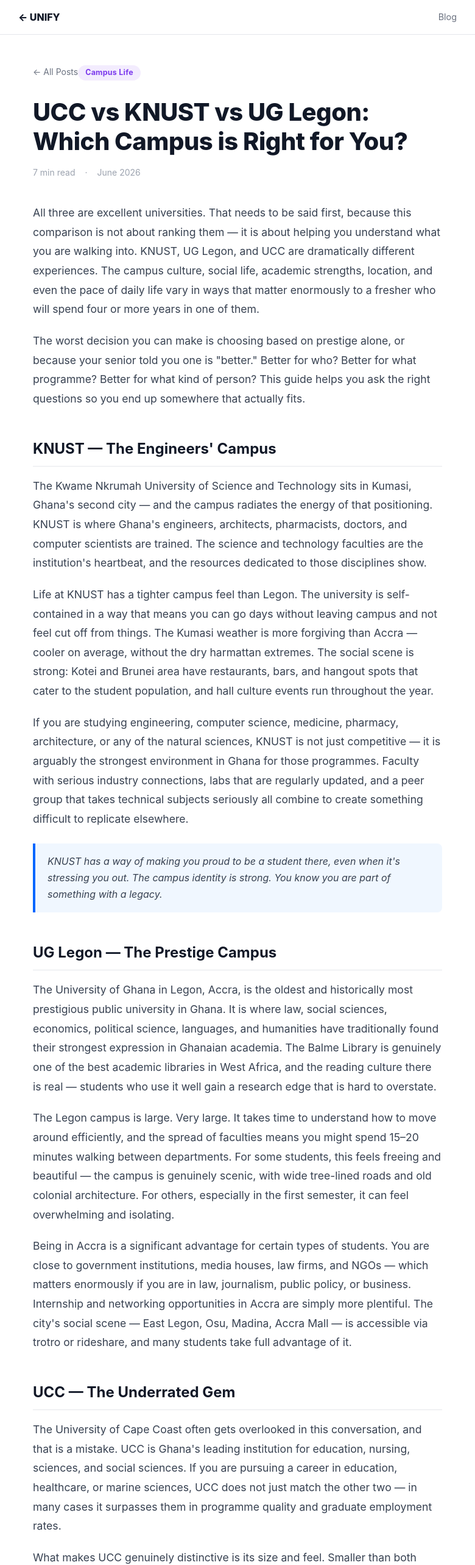
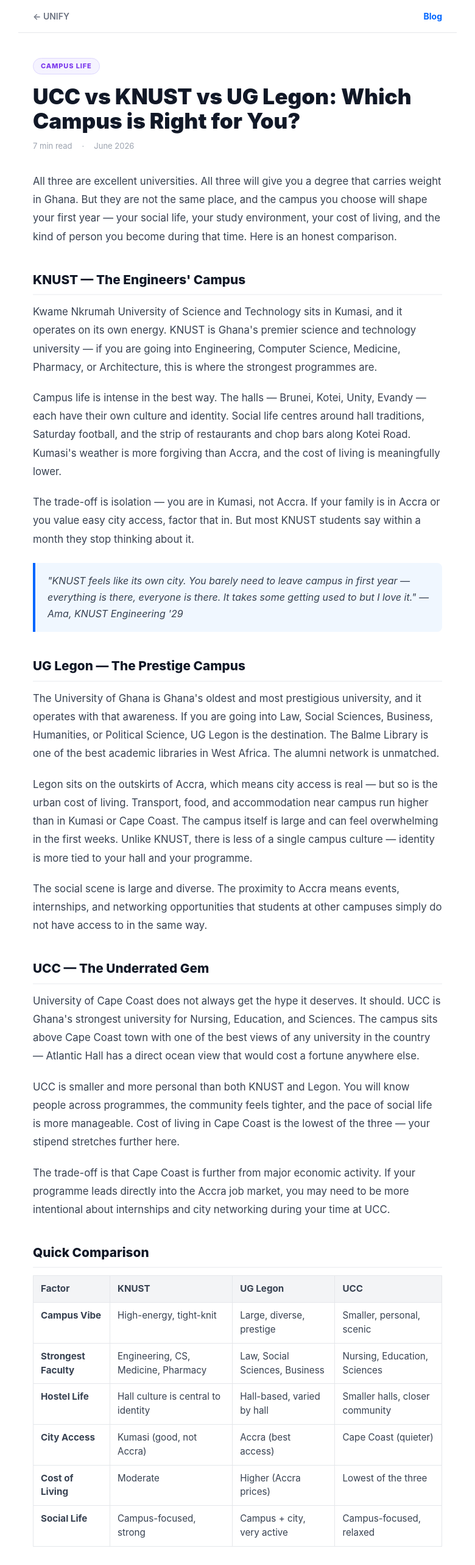
Before and after one commit to chrisxie12/UNIFY, a Next.js app: page /blog/ucc-vs-knust-vs-ug-legon in a window 1280 px wide. Shown: the top 2566 px of the page at 61% size, without its empty margins (250-1030 px from the left). Built offline with nearby package versions, Linux system fonts and the light colour scheme.

Commit message:
Refine UCC vs KNUST vs Legon comparison post
Streamlined to cleaner inline styles, added comparison table with 6 rows,
more concise verdict section matching the style of other blog posts.

https://claude.ai/code/session_01EvBKMcjb5xYfb6yMYn7U6k

```diff
--- a/app/blog/ucc-vs-knust-vs-ug-legon/page.jsx
+++ b/app/blog/ucc-vs-knust-vs-ug-legon/page.jsx
@@ -1,174 +1,105 @@
 export const metadata = {
-  title: 'UCC vs KNUST vs UG Legon: Which Campus is Right for You? — UNIFY Blog',
+  title: "UCC vs KNUST vs UG Legon: Which Campus is Right for You? — UNIFY Blog",
   description: "An honest comparison of UCC, KNUST, and UG Legon — campus culture, academic strengths, hostel life, and location vibes for Ghana freshers.",
 };
 
 const s = {
-  page: { fontFamily: "'Inter', system-ui, sans-serif", background: '#fff', minHeight: '100vh' },
-  nav: { borderBottom: '1px solid #E5E7EB', padding: '0 24px' },
-  navInner: { maxWidth: 720, margin: '0 auto', display: 'flex', alignItems: 'center', justifyContent: 'space-between', height: 56 },
-  navLogo: { fontWeight: 800, color: '#111827', textDecoration: 'none', fontSize: '1rem' },
-  navLink: { color: '#6B7280', textDecoration: 'none', fontSize: '0.9rem' },
-  article: { maxWidth: 720, margin: '0 auto', padding: '48px 24px 80px' },
-  backLink: { color: '#6B7280', textDecoration: 'none', fontSize: '0.875rem', display: 'inline-block', marginBottom: 32 },
-  tag: { display: 'inline-block', background: '#7c3aed18', color: '#7c3aed', fontSize: '0.78rem', fontWeight: 700, padding: '3px 12px', borderRadius: 9999, marginBottom: 16, letterSpacing: '0.02em' },
-  meta: { color: '#9CA3AF', fontSize: '0.875rem', marginBottom: 40, display: 'flex', gap: 16 },
-  h1: { fontSize: '2.5rem', fontWeight: 800, color: '#111827', margin: '0 0 16px', lineHeight: 1.2, letterSpacing: '-0.5px' },
-  h2: { fontSize: '1.5rem', fontWeight: 700, color: '#111827', margin: '48px 0 16px', paddingBottom: 10, borderBottom: '1px solid #E5E7EB' },
-  body: { fontSize: '1.1rem', color: '#374151', lineHeight: 1.8, margin: '0 0 20px' },
-  li: { fontSize: '1.05rem', color: '#374151', lineHeight: 1.8, marginBottom: 10 },
-  table: { width: '100%', borderCollapse: 'collapse', margin: '24px 0 32px', fontSize: '0.92rem' },
-  th: { background: '#F3F4F6', color: '#111827', fontWeight: 600, padding: '12px', textAlign: 'left', border: '1px solid #E5E7EB' },
-  td: { padding: '12px', border: '1px solid #E5E7EB', color: '#374151', lineHeight: 1.5 },
-  quote: { borderLeft: '4px solid #0066FF', background: '#F0F7FF', padding: '16px 20px', borderRadius: '0 8px 8px 0', margin: '24px 0', fontStyle: 'italic', color: '#374151', fontSize: '1rem', lineHeight: 1.7 },
-  cta: { marginTop: 56, background: '#F9FAFB', border: '1px solid #E5E7EB', borderRadius: 12, padding: '36px', textAlign: 'center' },
-  ctaBtn: { display: 'inline-block', background: '#1F2937', color: '#fff', padding: '14px 32px', borderRadius: 9999, textDecoration: 'none', fontWeight: 700, fontSize: '1rem', marginTop: 16 },
-  footer: { background: '#0066FF', padding: '32px 24px', textAlign: 'center' },
-  footerText: { color: '#fff', fontWeight: 800, fontSize: '1rem' },
-  footerSub: { color: 'rgba(255,255,255,0.7)', fontSize: '0.8rem', marginTop: 4 },
+  page: { fontFamily: "'Inter', system-ui, sans-serif", background: '#fff', minHeight: '100vh', color: '#111827' },
+  nav: { borderBottom: '1px solid #E5E7EB', padding: '16px 24px', display: 'flex', alignItems: 'center', justifyContent: 'space-between', maxWidth: 720, margin: '0 auto' },
+  back: { fontSize: 14, color: '#6B7280', textDecoration: 'none', fontWeight: 600 },
+  blogLink: { fontSize: 14, color: '#0066FF', textDecoration: 'none', fontWeight: 700 },
+  article: { maxWidth: 720, margin: '0 auto', padding: '40px 24px 80px' },
+  tag: { display: 'inline-block', background: '#F5F3FF', border: '1px solid #DDD6FE', color: '#7c3aed', fontSize: 11, fontWeight: 800, padding: '4px 12px', borderRadius: 999, letterSpacing: '0.08em', textTransform: 'uppercase', marginBottom: 16 },
+  meta: { fontSize: 13, color: '#9CA3AF', marginBottom: 32, display: 'flex', gap: 16 },
+  h1: { fontSize: '2.2rem', fontWeight: 900, color: '#111827', lineHeight: 1.15, marginBottom: 12 },
+  h2: { fontSize: '1.3rem', fontWeight: 800, color: '#111827', marginTop: 40, marginBottom: 12, paddingBottom: 8, borderBottom: '2px solid #F3F4F6' },
+  p: { fontSize: '1.05rem', lineHeight: 1.8, color: '#374151', marginBottom: 20 },
+  li: { fontSize: '1.05rem', lineHeight: 1.8, color: '#374151', marginBottom: 8 },
+  callout: { background: '#F0F7FF', borderLeft: '4px solid #0066FF', padding: '16px 20px', borderRadius: '0 8px 8px 0', margin: '24px 0', fontStyle: 'italic', color: '#374151', fontSize: '1rem', lineHeight: 1.7 },
+  table: { width: '100%', borderCollapse: 'collapse', marginBottom: 24, fontSize: '0.95rem' },
+  th: { background: '#F3F4F6', padding: '10px 12px', textAlign: 'left', fontWeight: 700, color: '#374151', border: '1px solid #E5E7EB' },
+  td: { padding: '10px 12px', border: '1px solid #E5E7EB', color: '#374151', verticalAlign: 'top' },
+  cta: { marginTop: 56, background: '#F9FAFB', border: '1px solid #E5E7EB', borderRadius: 16, padding: '32px', textAlign: 'center' },
+  ctaBtn: { display: 'inline-block', background: '#1F2937', color: '#fff', fontWeight: 900, fontSize: 15, padding: '14px 28px', borderRadius: 999, textDecoration: 'none', marginTop: 16 },
+  footer: { background: '#0066FF', color: 'white', textAlign: 'center', padding: '24px', fontSize: 13 },
 };
 
-export default function UCCvsKNUSTvsUGLegonPage() {
+export default function UCCvsKNUSTvsLegon() {
   return (
     <div style={s.page}>
-      {/* Nav */}
-      <nav style={s.nav}>
-        <div style={s.navInner}>
-          <a href="/" style={s.navLogo}>← UNIFY</a>
-          <a href="/blog" style={s.navLink}>Blog</a>
-        </div>
-      </nav>
+      <div style={s.nav}>
+        <a href="/" style={s.back}>← UNIFY</a>
+        <a href="/blog" style={s.blogLink}>Blog</a>
+      </div>
 
-      {/* Article */}
       <article style={s.article}>
-        <a href="/blog" style={s.backLink}>← All Posts</a>
-
         <div style={s.tag}>Campus Life</div>
         <h1 style={s.h1}>UCC vs KNUST vs UG Legon: Which Campus is Right for You?</h1>
+        <div style={s.meta}><span>7 min read</span><span>·</span><span>June 2026</span></div>
 
-        <div style={s.meta}>
-          <span>7 min read</span>
-          <span>·</span>
-          <span>June 2026</span>
-        </div>
+        <p style={s.p}>All three are excellent universities. All three will give you a degree that carries weight in Ghana. But they are not the same place, and the campus you choose will shape your first year — your social life, your study environment, your cost of living, and the kind of person you become during that time. Here is an honest comparison.</p>
 
-        <p style={s.body}>
-          All three are excellent universities. That needs to be said first, because this comparison is not about ranking them — it is about helping you understand what you are walking into. KNUST, UG Legon, and UCC are dramatically different experiences. The campus culture, social life, academic strengths, location, and even the pace of daily life vary in ways that matter enormously to a fresher who will spend four or more years in one of them.
-        </p>
-        <p style={s.body}>
-          The worst decision you can make is choosing based on prestige alone, or because your senior told you one is &quot;better.&quot; Better for who? Better for what programme? Better for what kind of person? This guide helps you ask the right questions so you end up somewhere that actually fits.
-        </p>
+        <h2 style={s.h2}>KNUST — The Engineers' Campus</h2>
+        <p style={s.p}>Kwame Nkrumah University of Science and Technology sits in Kumasi, and it operates on its own energy. KNUST is Ghana's premier science and technology university — if you are going into Engineering, Computer Science, Medicine, Pharmacy, or Architecture, this is where the strongest programmes are.</p>
+        <p style={s.p}>Campus life is intense in the best way. The halls — Brunei, Kotei, Unity, Evandy — each have their own culture and identity. Social life centres around hall traditions, Saturday football, and the strip of restaurants and chop bars along Kotei Road. Kumasi's weather is more forgiving than Accra, and the cost of living is meaningfully lower.</p>
+        <p style={s.p}>The trade-off is isolation — you are in Kumasi, not Accra. If your family is in Accra or you value easy city access, factor that in. But most KNUST students say within a month they stop thinking about it.</p>
 
-        <h2 style={s.h2}>KNUST — The Engineers&apos; Campus</h2>
-        <p style={s.body}>
-          The Kwame Nkrumah University of Science and Technology sits in Kumasi, Ghana&apos;s second city — and the campus radiates the energy of that positioning. KNUST is where Ghana&apos;s engineers, architects, pharmacists, doctors, and computer scientists are trained. The science and technology faculties are the institution&apos;s heartbeat, and the resources dedicated to those disciplines show.
-        </p>
-        <p style={s.body}>
-          Life at KNUST has a tighter campus feel than Legon. The university is self-contained in a way that means you can go days without leaving campus and not feel cut off from things. The Kumasi weather is more forgiving than Accra — cooler on average, without the dry harmattan extremes. The social scene is strong: Kotei and Brunei area have restaurants, bars, and hangout spots that cater to the student population, and hall culture events run throughout the year.
-        </p>
-        <p style={s.body}>
-          If you are studying engineering, computer science, medicine, pharmacy, architecture, or any of the natural sciences, KNUST is not just competitive — it is arguably the strongest environment in Ghana for those programmes. Faculty with serious industry connections, labs that are regularly updated, and a peer group that takes technical subjects seriously all combine to create something difficult to replicate elsewhere.
-        </p>
-        <div style={s.quote}>
-          KNUST has a way of making you proud to be a student there, even when it&apos;s stressing you out. The campus identity is strong. You know you are part of something with a legacy.
-        </div>
+        <div style={s.callout}>"KNUST feels like its own city. You barely need to leave campus in first year — everything is there, everyone is there. It takes some getting used to but I love it." — Ama, KNUST Engineering '29</div>
 
         <h2 style={s.h2}>UG Legon — The Prestige Campus</h2>
-        <p style={s.body}>
-          The University of Ghana in Legon, Accra, is the oldest and historically most prestigious public university in Ghana. It is where law, social sciences, economics, political science, languages, and humanities have traditionally found their strongest expression in Ghanaian academia. The Balme Library is genuinely one of the best academic libraries in West Africa, and the reading culture there is real — students who use it well gain a research edge that is hard to overstate.
-        </p>
-        <p style={s.body}>
-          The Legon campus is large. Very large. It takes time to understand how to move around efficiently, and the spread of faculties means you might spend 15–20 minutes walking between departments. For some students, this feels freeing and beautiful — the campus is genuinely scenic, with wide tree-lined roads and old colonial architecture. For others, especially in the first semester, it can feel overwhelming and isolating.
-        </p>
-        <p style={s.body}>
-          Being in Accra is a significant advantage for certain types of students. You are close to government institutions, media houses, law firms, and NGOs — which matters enormously if you are in law, journalism, public policy, or business. Internship and networking opportunities in Accra are simply more plentiful. The city&apos;s social scene — East Legon, Osu, Madina, Accra Mall — is accessible via trotro or rideshare, and many students take full advantage of it.
-        </p>
+        <p style={s.p}>The University of Ghana is Ghana's oldest and most prestigious university, and it operates with that awareness. If you are going into Law, Social Sciences, Business, Humanities, or Political Science, UG Legon is the destination. The Balme Library is one of the best academic libraries in West Africa. The alumni network is unmatched.</p>
+        <p style={s.p}>Legon sits on the outskirts of Accra, which means city access is real — but so is the urban cost of living. Transport, food, and accommodation near campus run higher than in Kumasi or Cape Coast. The campus itself is large and can feel overwhelming in the first weeks. Unlike KNUST, there is less of a single campus culture — identity is more tied to your hall and your programme.</p>
+        <p style={s.p}>The social scene is large and diverse. The proximity to Accra means events, internships, and networking opportunities that students at other campuses simply do not have access to in the same way.</p>
 
         <h2 style={s.h2}>UCC — The Underrated Gem</h2>
-        <p style={s.body}>
-          The University of Cape Coast often gets overlooked in this conversation, and that is a mistake. UCC is Ghana&apos;s leading institution for education, nursing, sciences, and social sciences. If you are pursuing a career in education, healthcare, or marine sciences, UCC does not just match the other two — in many cases it surpasses them in programme quality and graduate employment rates.
-        </p>
-        <p style={s.body}>
-          What makes UCC genuinely distinctive is its size and feel. Smaller than both KNUST and Legon, the campus has a more personal, community-oriented atmosphere. Lecturers are more accessible. Class sizes in certain programmes are more manageable. The relationships you build — with peers and with faculty — tend to go deeper because the environment does not swallow people the way a large campus can.
-        </p>
-        <p style={s.body}>
-          Atlantic Hall at UCC is frequently cited as having one of the best campus views in Ghana. The proximity to the Atlantic coast is a real feature of life there — the beach is accessible, the air is different, and the pace of Cape Coast itself is calmer than Accra or Kumasi. For students who thrive in quieter environments, this is not a compromise — it is exactly what they need to do their best work.
-        </p>
-        <p style={s.body}>
-          Cost of living in Cape Coast is meaningfully lower than in Accra or Kumasi. Food is cheaper, transport is cheaper, and accommodation outside campus tends to be more affordable. For students on tighter budgets, or those who want to stretch their family&apos;s support further, UCC has a structural financial advantage that compounds across years.
-        </p>
+        <p style={s.p}>University of Cape Coast does not always get the hype it deserves. It should. UCC is Ghana's strongest university for Nursing, Education, and Sciences. The campus sits above Cape Coast town with one of the best views of any university in the country — Atlantic Hall has a direct ocean view that would cost a fortune anywhere else.</p>
+        <p style={s.p}>UCC is smaller and more personal than both KNUST and Legon. You will know people across programmes, the community feels tighter, and the pace of social life is more manageable. Cost of living in Cape Coast is the lowest of the three — your stipend stretches further here.</p>
+        <p style={s.p}>The trade-off is that Cape Coast is further from major economic activity. If your programme leads directly into the Accra job market, you may need to be more intentional about internships and city networking during your time at UCC.</p>
 
-        <h2 style={s.h2}>Quick Comparison Table</h2>
+        <h2 style={s.h2}>Quick Comparison</h2>
         <table style={s.table}>
           <thead>
             <tr>
-              <th style={s.th}>University</th>
-              <th style={s.th}>Campus Vibe</th>
-              <th style={s.th}>Strongest Faculty</th>
-              <th style={s.th}>Hostel Life</th>
-              <th style={s.th}>City Access</th>
-              <th style={s.th}>Cost of Living</th>
+              <th style={s.th}>Factor</th>
+              <th style={s.th}>KNUST</th>
+              <th style={s.th}>UG Legon</th>
+              <th style={s.th}>UCC</th>
             </tr>
           </thead>
           <tbody>
-            <tr>
-              <td style={{ ...s.td, fontWeight: 600 }}>KNUST</td>
-              <td style={s.td}>Energetic, tight-knit, hall culture-heavy</td>
-              <td style={s.td}>Engineering, Medicine, CS, Pharmacy</td>
-              <td style={s.td}>Strong brotherhood culture, noisy but bonding</td>
-              <td style={s.td}>Kumasi city — good access</td>
-              <td style={s.td}>Moderate</td>
-            </tr>
-            <tr>
-              <td style={{ ...s.td, fontWeight: 600 }}>UG Legon</td>
-              <td style={s.td}>Large, prestigious, spread out, Accra-adjacent</td>
-              <td style={s.td}>Law, Social Sciences, Business, Humanities</td>
-              <td style={s.td}>Varied — from quiet Volta to loud Commonwealth</td>
-              <td style={s.td}>Accra — excellent for internships</td>
-              <td style={s.td}>Higher</td>
-            </tr>
-            <tr>
-              <td style={{ ...s.td, fontWeight: 600 }}>UCC</td>
-              <td style={s.td}>Personal, community-focused, coastal calm</td>
-              <td style={s.td}>Education, Nursing, Marine Sciences</td>
-              <td style={s.td}>Smaller halls, more manageable, great views</td>
-              <td style={s.td}>Cape Coast — quieter, slower pace</td>
-              <td style={s.td}>Lower</td>
-            </tr>
+            {[
+              ['Campus Vibe', 'High-energy, tight-knit', 'Large, diverse, prestige', 'Smaller, personal, scenic'],
+              ['Strongest Faculty', 'Engineering, CS, Medicine, Pharmacy', 'Law, Social Sciences, Business', 'Nursing, Education, Sciences'],
+              ['Hostel Life', 'Hall culture is central to identity', 'Hall-based, varied by hall', 'Smaller halls, closer community'],
+              ['City Access', 'Kumasi (good, not Accra)', 'Accra (best access)', 'Cape Coast (quieter)'],
+              ['Cost of Living', 'Moderate', 'Higher (Accra prices)', 'Lowest of the three'],
+              ['Social Life', 'Campus-focused, strong', 'Campus + city, very active', 'Campus-focused, relaxed'],
+            ].map(([factor, knust, ug, ucc]) => (
+              <tr key={factor}>
+                <td style={{ ...s.td, fontWeight: 700 }}>{factor}</td>
+                <td style={s.td}>{knust}</td>
+                <td style={s.td}>{ug}</td>
+                <td style={s.td}>{ucc}</td>
+              </tr>
+            ))}
           </tbody>
         </table>
 
         <h2 style={s.h2}>Our Take</h2>
-        <p style={s.body}>
-          Here is the honest version: there is no universally better campus. There is only the one that fits who you are and what you are studying.
-        </p>
-        <p style={s.body}>
-          <strong>If you are going into engineering, computer science, medicine, or pharmacy</strong> — go to KNUST. The infrastructure, the peer environment, the faculty, and the industry connections are optimised for technical disciplines in a way that the other campuses are not.
-        </p>
-        <p style={s.body}>
-          <strong>If you are pursuing law, humanities, economics, business, or political science</strong> — Legon is where you want to be. The combination of programme strength, library resources, and proximity to Accra&apos;s professional ecosystem gives you advantages that compound throughout your career.
-        </p>
-        <p style={s.body}>
-          <strong>If you are studying education, nursing, or the natural sciences, or you want a tighter community at a lower cost of living</strong> — UCC is genuinely the right call, and more students should be choosing it confidently rather than settling for it as a fallback. It is not a lesser option; it is a different and genuinely excellent one.
-        </p>
-        <p style={s.body}>
-          Wherever you end up, start your year with your people already found. The students who arrive with connections — a roommate they already know, coursemates they have already talked to — start faster and finish stronger. Do not wait until orientation day to begin that.
-        </p>
+        <p style={s.p}>If your programme is in Engineering, CS, Medicine, Pharmacy, or Architecture — choose KNUST. The labs, the lecturers, the industry connections, and the culture around those disciplines are strongest there.</p>
+        <p style={s.p}>If you are going into Law, Business, Economics, or Humanities and you want the prestige network and Accra access — UG Legon is the right call.</p>
+        <p style={s.p}>If you are going into Nursing, Education, or Sciences, or you want a tighter community with lower living costs — UCC is genuinely underrated, and you will not regret it.</p>
+        <p style={s.p}>What all three have in common: you will spend the first few weeks figuring out where everything is, who your people are, and how the system works. Start that process before you arrive.</p>
 
-        {/* CTA */}
         <div style={s.cta}>
-          <p style={{ fontSize: '1.1rem', fontWeight: 700, color: '#111827', margin: '0 0 8px' }}>Whichever campus you&apos;re headed to — find your roommate first.</p>
-          <p style={{ color: '#6B7280', fontSize: '0.95rem', margin: 0 }}>
-            UNIFY matches freshers at KNUST, UG Legon, and UCC based on real compatibility — sleep schedules, study habits, cleanliness, and more.
-          </p>
-          <a href="/#waitlist" style={s.ctaBtn}>Claim Your Spot on UNIFY →</a>
+          <p style={{ fontSize: 18, fontWeight: 900, color: '#111827', marginBottom: 8 }}>Already know your campus? Find your people now.</p>
+          <p style={{ fontSize: 14, color: '#6B7280', marginBottom: 0 }}>Join your school hub on UNIFY, find your roommate, and arrive ready.</p>
+          <a href="/#waitlist" style={s.ctaBtn}>Claim Your Spot →</a>
         </div>
       </article>
 
-      {/* Footer */}
       <footer style={s.footer}>
-        <p style={s.footerText}>UNIFY GH</p>
-        <p style={s.footerSub}>© 2026 UNIFY. All rights reserved.</p>
+        <p>© 2026 UNIFY Ghana. <a href="/blog" style={{ color: 'rgba(255,255,255,0.8)', textDecoration: 'none' }}>Blog</a> · <a href="/faq" style={{ color: 'rgba(255,255,255,0.8)', textDecoration: 'none' }}>FAQ</a></p>
       </footer>
     </div>
   );
```
